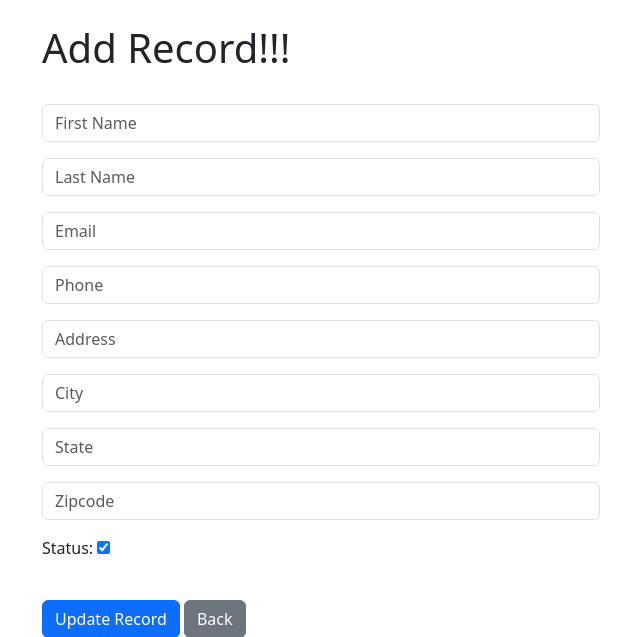
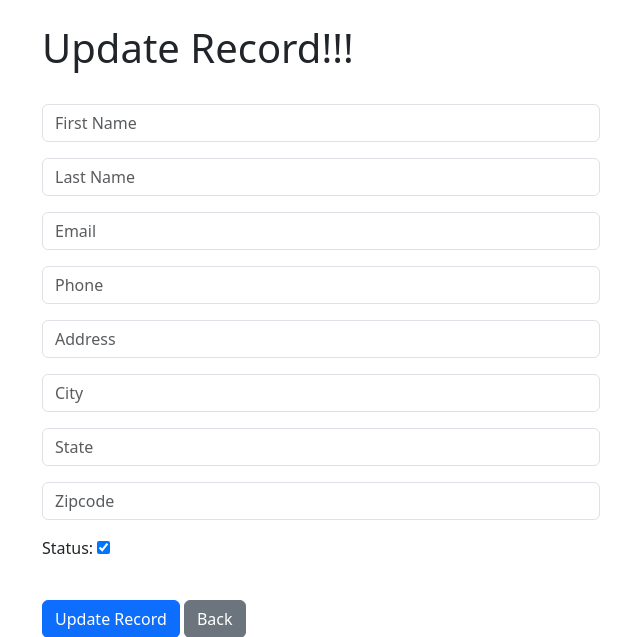
Before and after one commit to Suraj5260/DjangoCRM, a Django app: template website/templates/update_record.html in a window 1280 px wide. Shown: the part 56-693 px from the top of the page, without its empty margins (319-959 px from the left). Run offline with Django 5.2, Linux system fonts and the light colour scheme; the template is opened without the code that fills it: values that come from a table or form of the project are taken from there, others are empty.

Commit message:
Fix update_record view to use GET method and rename update_record function to update_status for clarity

```diff
--- a/website/templates/update_record.html
+++ b/website/templates/update_record.html
@@ -1,9 +1,9 @@
 {% extends 'base.html' %} {% block content %}
 
 <div class="col-md-6 offset-md-3">
-	<h1>Add Record!!!</h1>
+	<h1>Update Record!!!</h1>
 	<br />
-	<form method="POST">
+	<form method="PUT">
 		{% csrf_token %} {{form.as_p}}
 
 		<br />
--- a/website/urls.py
+++ b/website/urls.py
@@ -10,5 +10,5 @@ urlpatterns = [
     path('delete_record/<int:pk>', views.delete_record, name='delete_record'),
     path('add_record/', views.add_record, name='add_record'),
     path('update_record/<int:pk>', views.update_record, name='update_record'),
-    path('update_status/<int:pk>', views.update_record, name='update_status'),
+    path('update_status/<int:pk>', views.update_status, name='update_status'),
 ]
--- a/website/views.py
+++ b/website/views.py
@@ -95,7 +95,7 @@ def add_record(request):
 def update_record(request, pk):
     if request.user.is_authenticated and request.user.is_superuser:
         current_record = Record.objects.get(id = pk)
-        form = AddRecordForm(request.POST or None, instance=current_record)
+        form = AddRecordForm(request.GET or None, instance=current_record)
         if form.is_valid():
             form.save()
             messages.success(
@@ -108,7 +108,7 @@ def update_record(request, pk):
         return redirect('home')
 
 
-def update_record(request, pk):
+def update_status(request, pk):
     if request.user.is_authenticated and request.user.is_superuser:
         current_record = Record.objects.get(id = pk)
         current_record.status = not current_record.status
```
